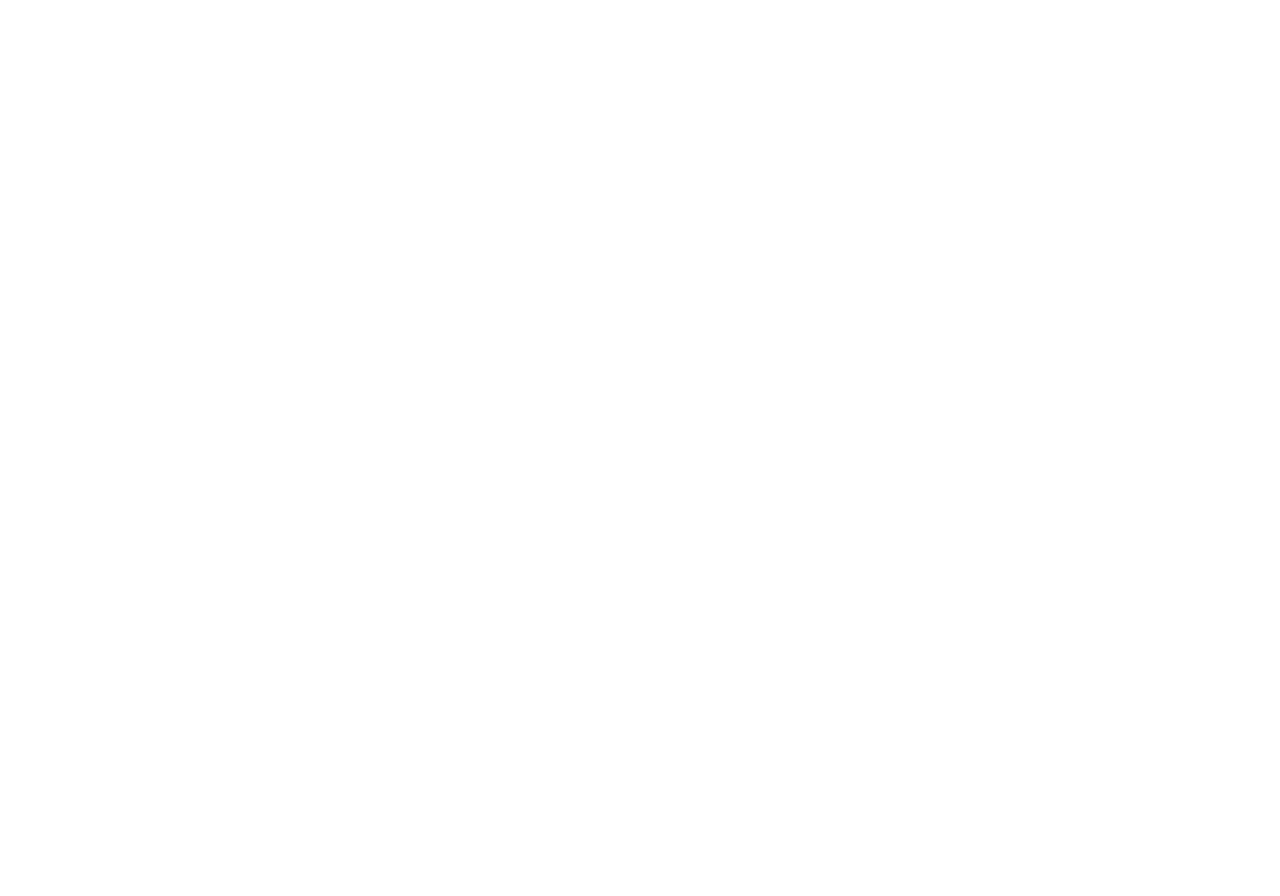
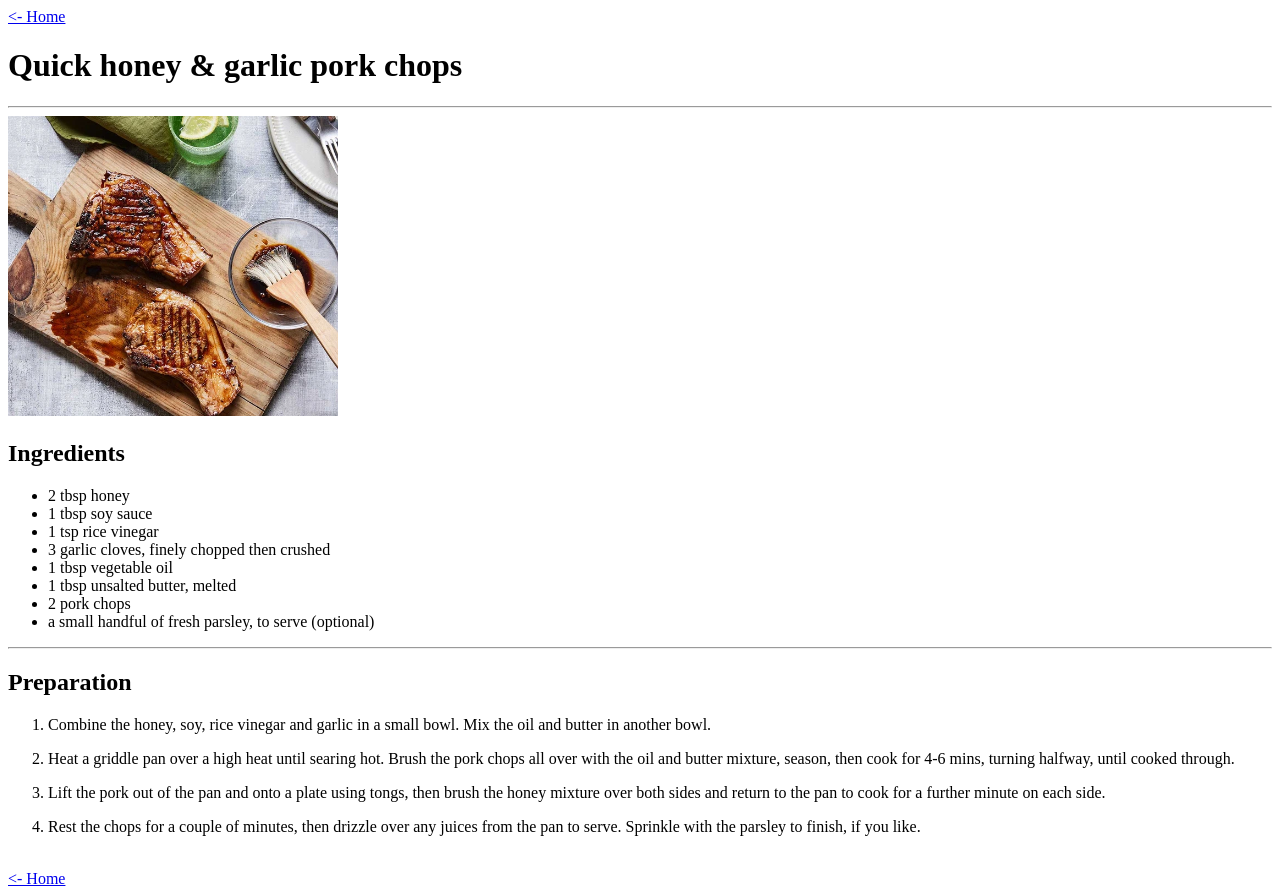
Before and after one commit to AndreaRotunno/odin-recipes, a plain HTML site: page porkchops.html in a window 1280 px wide. Before the commit the page ends 800 px from the top, so only its background shows below. Drawn offline with Linux system fonts and the light colour scheme.

Commit message:
add content to porkchops recipe

```diff
--- a/porkchops.html
+++ b/porkchops.html
@@ -3,9 +3,41 @@
 <head>
     <meta charset="UTF-8">
     <meta name="viewport" content="width=device-width, initial-scale=1.0">
-    <title>Document</title>
+    <title>Quick honey & garlic pork chops</title>
 </head>
 <body>
-
+    <a href="index.html"> <- Home</a>
+    <h1>Quick honey & garlic pork chops</h1>
+    <hr>
+    <img src="assets/imgs/Quick-honey-garlic-pork-chops-13d2839.webp" alt="Quick honey & garlic pork chops" height="300">
+    <h2>Ingredients</h2>
+<ul>
+    <li>2 tbsp honey</li>
+    <li>1 tbsp soy sauce</li>
+    <li>1 tsp rice vinegar</li>
+    <li>3 garlic cloves, finely chopped then crushed</li>
+    <li>1 tbsp vegetable oil</li>
+    <li>1 tbsp unsalted butter, melted</li>
+    <li>2 pork chops</li>
+    <li>a small handful of fresh parsley, to serve (optional)</li>
+</ul>
+    <hr>
+    <h2>Preparation</h2>
+    <ol>
+        <li>
+            <p>Combine the honey, soy, rice vinegar and garlic in a small bowl. Mix the oil and butter in another bowl.</p>
+        </li>
+        <li>
+            <p>Heat a griddle pan over a high heat until searing hot. Brush the pork chops all over with the oil and butter mixture, season, then cook for 4-6 mins, turning halfway, until cooked through.</p>
+        </li>
+        <li>
+            <p>Lift the pork out of the pan and onto a plate using tongs, then brush the honey mixture over both sides and return to the pan to cook for a further minute on each side.</p>
+        </li>
+        <li>
+            <p>Rest the chops for a couple of minutes, then drizzle over any juices from the pan to serve. Sprinkle with the parsley to finish, if you like.</p>
+        </li>
+    </ol>
+    <br>
+    <a href="index.html"> <- Home</a>
 </body>
 </html>
```
Also changed, not shown: plums.html (+4 -1 lines).
